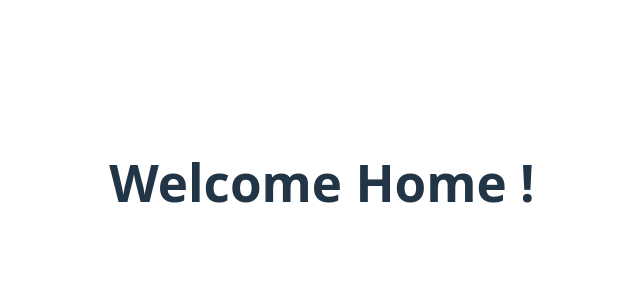
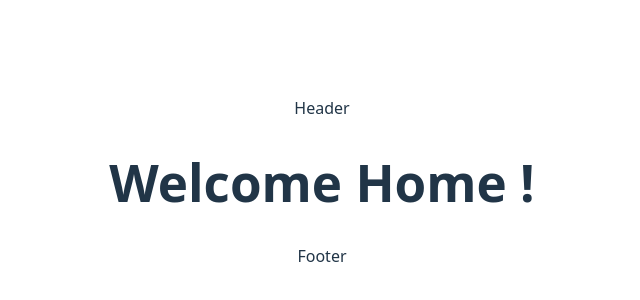
Before and after one commit to JonathanDelacroix/react-router, a React (Vite) app: page / in a window 1280 px wide. Shown: the part 218-518 px from the top of the page, without its empty margins (318-958 px from the left). Built offline with nearby package versions, Linux system fonts and the light colour scheme.

Commit message:
Activité 2

```diff
--- a/src/App.jsx
+++ b/src/App.jsx
@@ -1,11 +1,14 @@
 import { Routes, Route } from 'react-router'
 import Home from './pages/Home.jsx'
 import './App.css'
+import Layout from './pages/components/Layout';
 
 function App() {
   return (
     <Routes>
-      <Route path="/" element={<Home />} />
+      <Route element={<Layout/>}>
+        <Route path="/" element={<Home />} />
+      </Route>
     </Routes>
   )
 }
--- /dev/null
+++ b/src/pages/components/Footer.jsx
@@ -0,0 +1,5 @@
+function Footer() {
+    return <p>Footer</p>
+}
+
+export default Footer;
--- /dev/null
+++ b/src/pages/components/Header.jsx
@@ -0,0 +1,5 @@
+function Header() {
+    return <p>Header</p>
+}
+
+export default Header;
--- /dev/null
+++ b/src/pages/components/Layout.jsx
@@ -0,0 +1,17 @@
+
+import Footer from "./Footer";
+import Header from './Header';
+import { Outlet } from "react-router";
+
+const Layout = () => {
+    return (
+        <>
+            <Header />
+            <main>
+                <Outlet />
+            </main>
+            <Footer />
+        </>
+    );
+}
+export default Layout;
```
